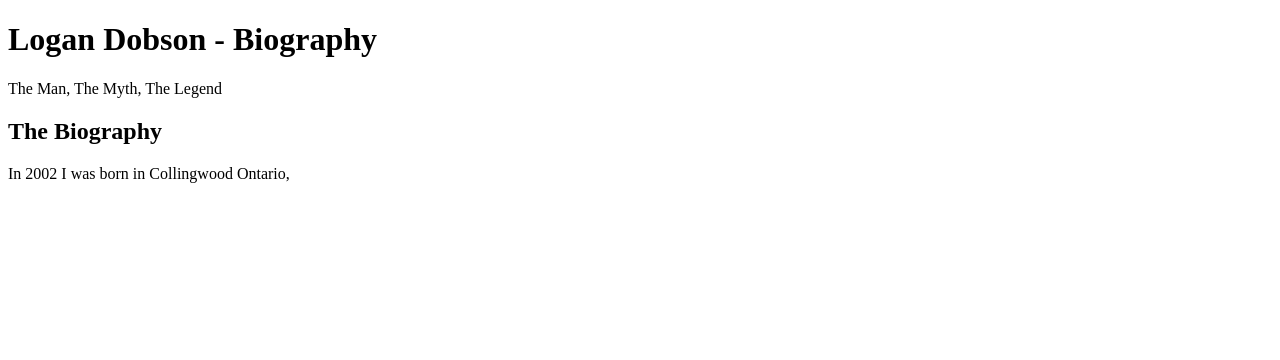
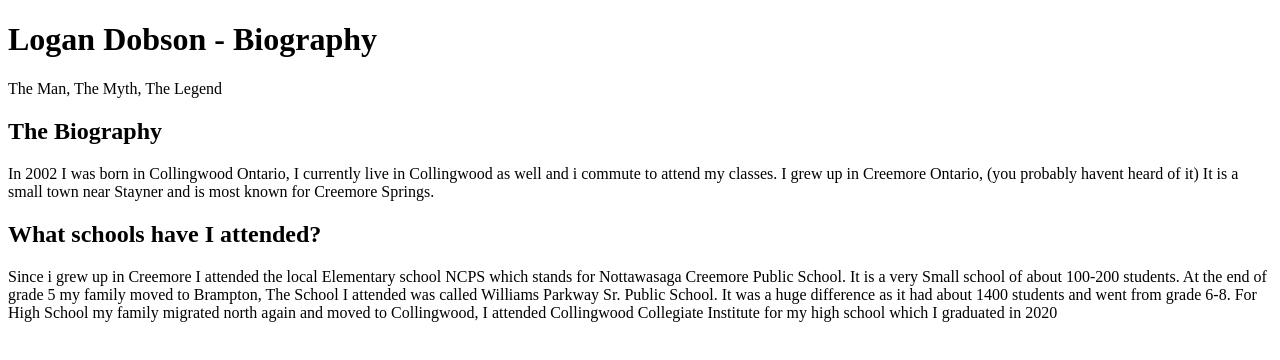
Before and after one commit to LoganDobson/lab-01, a plain HTML site: page index.html in a window 1280 px wide. Drawn offline with Linux system fonts and the light colour scheme.

Commit message:
Add files via upload

```diff
--- a/index.html
+++ b/index.html
@@ -1,11 +1,13 @@
 <!DOCTYPE html>
 <html lang="en">
+
 <head>
     <meta charset="UTF-8">
     <meta http-equiv="X-UA-Compatible" content="IE=edge">
     <meta name="viewport" content="width=device-width, initial-scale=1.0">
     <title>Logan Dobson - Biography</title>
 </head>
+
 <body>
     <header>
         <h1>Logan Dobson - Biography</h1>
@@ -15,8 +17,23 @@
     <section>
         <h2>The Biography</h2>
         <p>
-            In 2002 I was born in Collingwood Ontario,
+            In 2002 I was born in Collingwood Ontario, I currently live in Collingwood as well and i commute to attend my classes.
+            I grew up in Creemore Ontario, (you probably havent heard of it) It is a small town near Stayner and is most known for
+            Creemore Springs.
+
+        </p>
+    </section>
+    <section>
+        <h2>What schools have I attended?</h2>
+        <p>
+            Since i grew up in Creemore I attended the local Elementary school NCPS which stands for Nottawasaga Creemore
+            Public School. It is a very Small school of about 100-200 students. At the end of grade 5 my family moved to
+            Brampton, The School I attended was called Williams Parkway Sr. Public School. It was a huge difference as it
+            had about 1400 students and went from grade 6-8. For High School my family migrated north again and moved to Collingwood,
+            I attended Collingwood Collegiate Institute for my high school which I graduated in 2020
+
         </p>
     </section>
 </body>
+
 </html>
```
